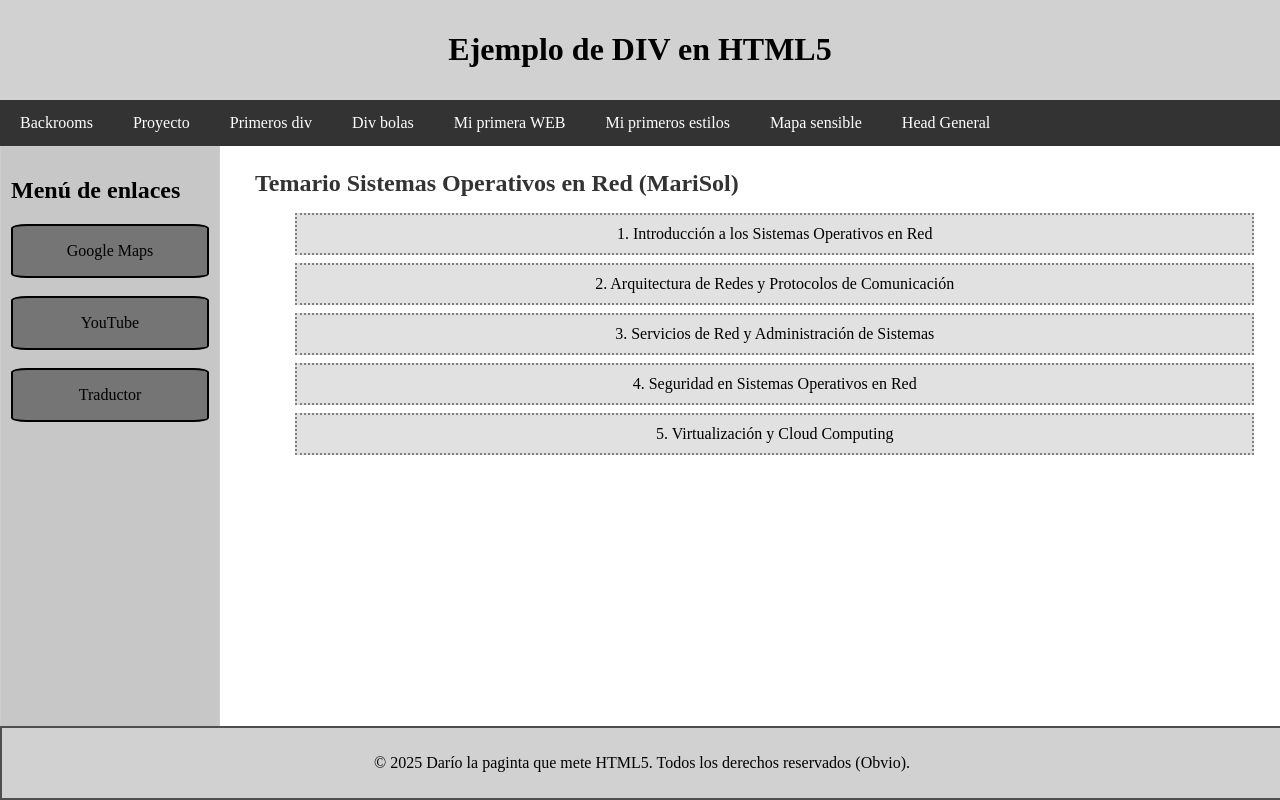
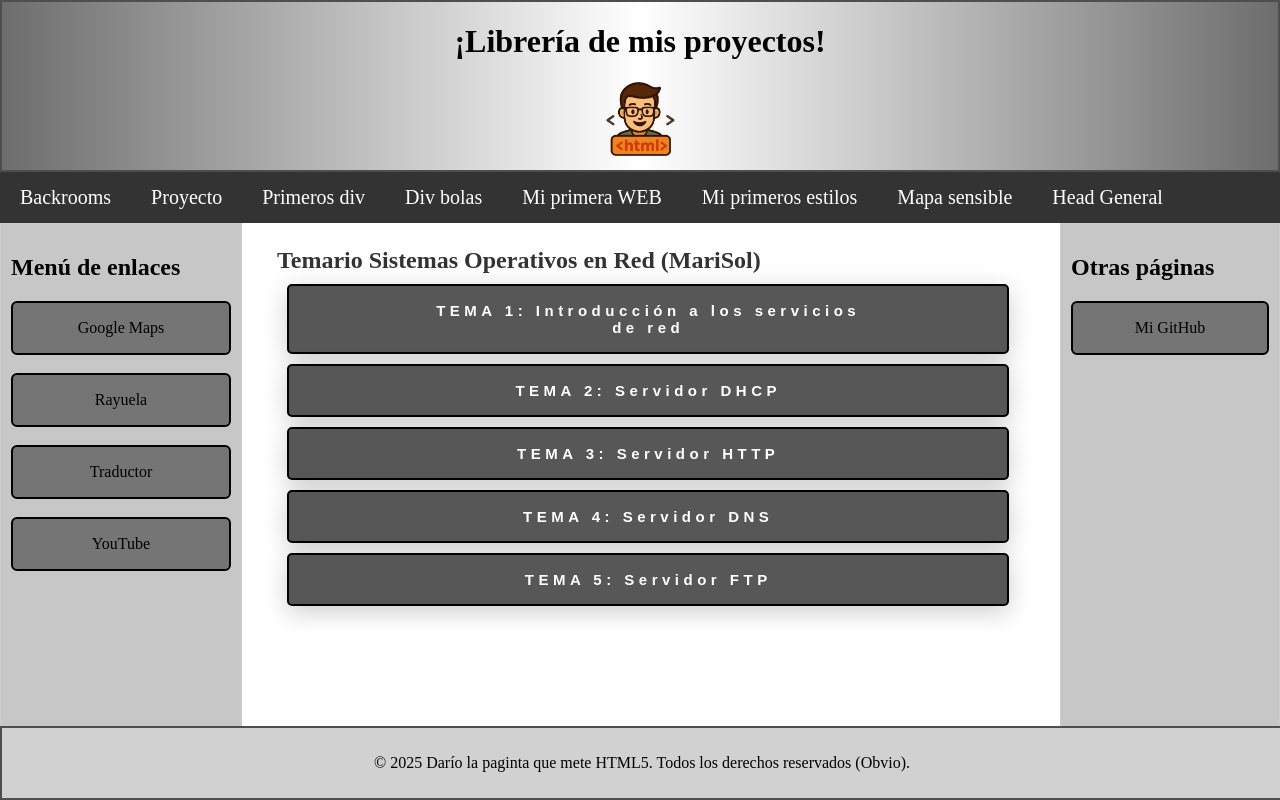
Before and after one commit to Dario920/Dario920.github.io, a plain HTML site: page index.html in a window 1280 px wide. Shown: the top 800 px of the page. Drawn offline with Linux system fonts and the light colour scheme.

Commit message:
Add files via upload

```diff
--- a/index.html
+++ b/index.html
@@ -1,5 +1,10 @@
 <!DOCTYPE html>
 <html lang="en">
+    <link rel="icon" href="img/logo.png" type="image/x-icon">
+        <title>pagina-div</title>
+            <link rel="stylesheet" href="style/style.css">
+            <link rel="stylesheet" href="style/button.css">
+
 <head>
         <div>
             <meta charset="UTF-8">
@@ -28,40 +33,42 @@
                             <meta name="twitter:site" content="@edteamlat"> <!-- Si quieren, se puede quitar -->
                                 <div>
                                     <!-- ✅ SEO estándar -->
-                                    <meta name="description" content="Cursos online para aprender programación, diseño, negocios digitales y más, con educación honesta y accesible para todos.">
+                                    <meta name="description" content="Página web donde podrás ver todo mi progreso a través del HTML y CSS desde el comienzo.">
                                     <meta name="theme-color" content="#4CAF50">
                                 </div>
                         </div>
                 </div>
         </div>
 </head>
-    <title>pagina-div</title>
-        <link rel="stylesheet" href="style/style.css">
-</head>
+
 <body>
     <header>
-        <h1>Ejemplo de DIV en HTML5</h1>
+        <h1>¡Librería de mis proyectos!</h1>
+            <div>
+                <img class="logo" src="img/logo-sin-fondo-2.png" alt="Logo">
+            </div>
     </header>
 
     <nav>
         <ul>
-            <li><a href="tareas/Backrooms/index.html">Backrooms</a></li>
-            <li><a href="tareas/APW/proyecto/index.html">Proyecto</a></li>
-            <li><a href="tareas/div/div.html">Primeros div</a></li>
-            <li><a href="tareas/div/div(bolas).html">Div bolas</a></li>
-            <li><a href="tareas/Visual Studio/mi-primera-web.html">Mi primera WEB</a></li>
-            <li><a href="tareas/Visual Studio/CSS Style.html">Mi primeros estilos</a></li>
-            <li><a href="tareas/formas-mapa/mapa-ubicaciones.html">Mapa sensible</a></li>
-            <li><a href="tareas/head-general/index.html">Head General</a></li>
+            <li><a class="tamaño-letra" href="tareas/Backrooms/index.html">Backrooms</a></li>
+            <li><a class="tamaño-letra" href="tareas/APW/proyecto/index.html">Proyecto</a></li>
+            <li><a class="tamaño-letra" href="tareas/div/div.html">Primeros div</a></li>
+            <li><a class="tamaño-letra" href="tareas/div/div(bolas).html">Div bolas</a></li>
+            <li><a class="tamaño-letra" href="tareas/Visual Studio/mi-primera-web.html">Mi primera WEB</a></li>
+            <li><a class="tamaño-letra" href="tareas/Visual Studio/CSS Style.html">Mi primeros estilos</a></li>
+            <li><a class="tamaño-letra" href="tareas/formas-mapa/mapa-ubicaciones.html">Mapa sensible</a></li>
+            <li><a class="tamaño-letra" href="tareas/head-general/index.html">Head General</a></li>
         </ul>
     </nav>
 
     <div class="layout">
-        <aside>
+        <aside class="aside-left">
             <h2>Menú de enlaces</h2>
             <a class="g-maps" href="https://www.google.com/maps"><p class="sombra">Google Maps</p></a> <br>
+            <a class="g-maps" href="https://rayuela.educarex.es/modulo_acceso/controlador.rayuela"><p class="sombra">Rayuela</p></a> <br>
+            <a class="g-maps" href="https://context.reverso.net/traduccion/espanol-ingles/"><p class="sombra">Traductor</p></a> <br>
             <a class="g-maps" href="https://www.youtube.com"><p class="sombra">YouTube</p></a> <br>
-            <a class="g-maps" href="https://context.reverso.net/traduccion/espanol-ingles/"><p class="sombra">Traductor</p></a>
         </aside>
 
         <main>
@@ -69,15 +76,28 @@
                 <h2 class="titulo-temario">Temario Sistemas Operativos en Red (MariSol)</h2>
             </div>
             <div>
-                <ul>
-                    <li class="temarios-list"><a href="tareas/div/file/U-1-SER.pdf">1. Introducción a los Sistemas Operativos en Red</a> </li>
-                    <li class="temarios-list"><a href="tareas/div/file/U-2-SER.pdf">2. Arquitectura de Redes y Protocolos de Comunicación</a> </li>
-                    <li class="temarios-list"><a href="tareas/div/file/U-3-SER.pdf">3. Servicios de Red y Administración de Sistemas</a> </li>
-                    <li class="temarios-list"><a href="tareas/div/file/U-4-SER.pdf">4. Seguridad en Sistemas Operativos en Red</a> </li>
-                    <li class="temarios-list"><a href="tareas/div/file/U-5-SER.pdf">5. Virtualización y Cloud Computing</a> </li>
-                </ul>
+                <button type="button" onclick="window.location.href='tareas/div/file/U-1-SER.pdf'">
+                    <span>TEMA 1: Introducción a los servicios de red</span>
+                </button>
+                <button type="button" onclick="window.location.href='tareas/div/file/U-2-SER.pdf'">
+                    <span>TEMA 2: Servidor DHCP</span>
+                </button>
+                <button type="button" onclick="window.location.href='tareas/div/file/U-3-SER.pdf'">
+                    <span>TEMA 3: Servidor HTTP</span>
+                </button>
+                <button type="button" onclick="window.location.href='tareas/div/file/U-4-SER.pdf'">
+                    <span>TEMA 4: Servidor DNS</span>
+                </button>
+                <button type="button" onclick="window.location.href='tareas/div/file/U-5-SER.pdf'">
+                    <span>TEMA 5: Servidor FTP</span>
+                </button>
             </div>
         </main>
+
+        <aside class="aside-right">
+            <h2>Otras páginas</h2>
+            <a class="g-maps" href="https://github.com/Dario920"><p class="sombra">Mi GitHub</p></a> <br>
+        </aside>
     </div>
 
     <footer>
--- /dev/null
+++ b/style/button.css
@@ -0,0 +1,66 @@
+/*Botones de los temarios*/
+
+button {
+position: relative;
+display: flex;
+justify-content: center;
+align-items: center;
+border-radius: 5px;
+background: #575757;
+font-family: "Montserrat", sans-serif;
+box-shadow: 0px 6px 24px 0px rgba(0, 0, 0, 0.2);
+overflow: hidden;
+cursor: pointer;
+border: none;
+margin: 10px;
+border: solid 2px #000;
+width: 100%;
+}
+
+button:after {
+content: " ";
+width: 0%;
+height: 100%;
+background: #b8b8b8;
+position: absolute;
+transition: all 0.4s ease-in-out;
+right: 0;
+}
+
+button:hover::after {
+right: auto;
+left: 0;
+width: 100%;
+}
+
+button span {
+text-align: center;
+text-decoration: none;
+width: 100%;
+padding: 15px 10vw;
+color: #fff;
+font-size: 1.125em;
+font-weight: 700;
+letter-spacing: 0.3em;
+z-index: 20;
+transition: all 0.3s ease-in-out;
+}
+
+button:hover span {
+color: #000000;
+animation: scaleUp 0.3s ease-in-out;
+}
+
+@keyframes scaleUp {
+0% {
+    transform: scale(1);
+}
+
+50% {
+    transform: scale(0.95);
+}
+
+100% {
+    transform: scale(1);
+}
+}
--- a/style/style.css
+++ b/style/style.css
@@ -4,10 +4,10 @@ body {
     background-color: #ffffff;
 }
 header {
-    background-color: #d1d1d1;
+    background: linear-gradient(to right, #6d6d6d, #ffffff, #6d6d6d);
+    border: #4e4e4e solid 2px;
     color: rgb(0, 0, 0);
     text-align: center;
-    padding: 10px 0;
 }
 nav ul {
     margin: 0;
@@ -39,7 +39,16 @@ a:hover, .sombra:hover {
     gap: 35px;
 }
 
-aside {
+.aside-left {
+    width: 220px;
+    min-height: 100vh;
+    background-color: #c7c7c7;
+    padding: 10px;
+    border: 1px solid #ccc;
+    order: -1;
+}
+
+.aside-right {
     width: 220px;
     min-height: 100vh;
     background-color: #c7c7c7;
@@ -79,7 +88,7 @@ footer {
     border: 2px solid #000;
     background-color: #757575;
     overflow: hidden;
-    border-radius: 8%;
+    border-radius: 6px;
 }
 
 .titulo-temario {
@@ -114,3 +123,14 @@ footer {
     text-decoration: none;
     color: black;
 }
+
+.logo {
+    width: 70px;
+    height: auto;
+    padding: 0px;
+    margin-bottom: 10px;
+}
+
+.tamaño-letra {
+    font-size: 20px;
+}
```
Also changed, not shown: img/logo-sin-fondo-2.png (added).
